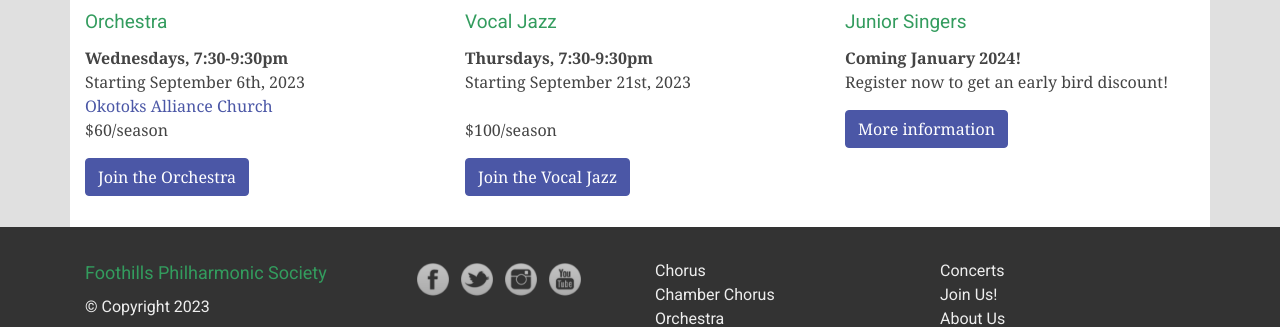
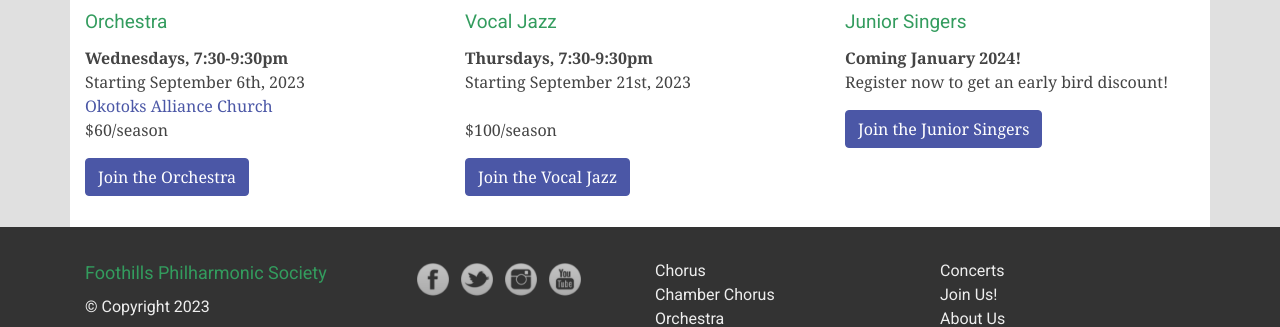
Before and after one commit to percyhanna/fps, a Jekyll site: the page built from join.html, in a window 1280 px wide and 1038 px high. Shown: the part 595-922 px from the top of the window. Built offline with Jekyll 4.4.1, drawn with Linux system fonts in a browser that asks for light colours; nearby versions of some CDN libraries; Markdown is read by kramdown in place of the engine named in the settings.

Commit message:
Update join.html

```diff
--- a/join.html
+++ b/join.html
@@ -154,7 +154,7 @@ title: Join Us
 
         <p>
           <a class="btn btn-primary" href="/join/junior-singers"
-            >More information</a
+            >Join the Junior Singers</a
           >
         </p>
       </div>
```
